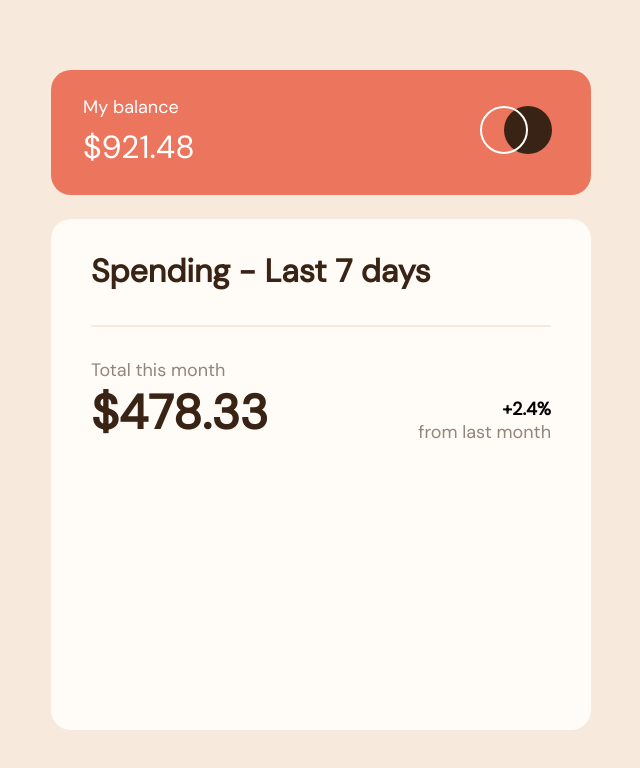
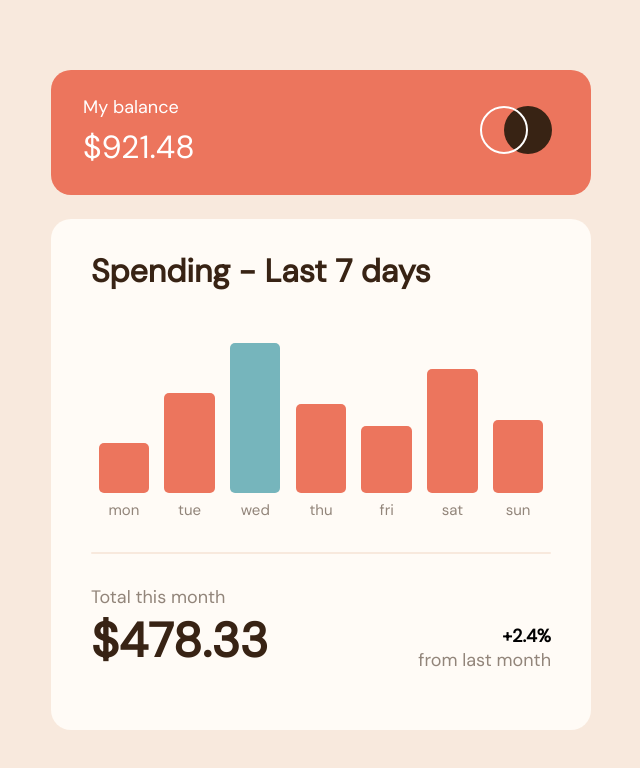
Before and after one commit to bradleyhop/frontend-mentor-expenses-chart-component, a Vue app: page / in a window 1280 px wide. Shown: the top 768 px of the page, without its empty margins (319-959 px from the left). Built offline with nearby package versions, Linux system fonts and the light colour scheme.

Commit message:
draw bars for chart and labels, hover colors; npm update

```diff
--- /dev/null
+++ b/src/components/BarChart.vue
@@ -0,0 +1,107 @@
+<script>
+export default {
+  name: 'BarChart',
+
+  props: {
+    expJSON: {
+      type: Array,
+      default: () => [],
+      required: true
+    }
+  },
+
+  computed: {
+    maxExpense() {
+      return Math.max(...this.expJSON.map((exp) => exp.amount))
+    }
+  }
+}
+</script>
+
+<template>
+  <div id="barChartContainer" class="bar-chart-container">
+    <div
+      v-for="expense in expJSON"
+      :key="expense.id"
+      class="bar-chart-container__bar"
+      :style="{
+        height: `${(expense.amount / maxExpense) * 150}px`
+      }"
+      :class="`${expense.amount === maxExpense ? 'max' : ''}`"
+    >
+      <span data-text="$money" class="bodyBold bar-tooltip"></span>
+    </div>
+  </div>
+
+  <div class="bar-chart-container__legend">
+    <div v-for="days in expJSON" :key="days.id">
+      <p class="miniCaption day-title">{{ days.day }}</p>
+    </div>
+  </div>
+</template>
+
+<style lang="scss" scoped>
+$bar-width-desktop: 50.36px;
+
+.bar-chart-container {
+  min-height: 200px;
+  display: flex;
+  align-items: flex-end;
+  justify-content: space-around;
+}
+
+.bar-chart-container__legend {
+  @extend .bar-chart-container;
+  min-height: initial;
+}
+
+.day-title {
+  color: $medBrown;
+  line-height: 19.53px;
+  padding-top: 8px;
+  width: $bar-width-desktop;
+  text-align: center;
+}
+
+.bar-chart-container__bar {
+  // for tooltip
+  position: relative;
+  display: inline-block;
+  // end tooltip scaffold
+  border-radius: 5px;
+  width: $bar-width-desktop;
+  background-color: $red;
+
+  // max expenditure value get different color
+  &.max {
+    background-color: $cyan;
+
+    &:hover {
+      background-color: #b4e0e5;
+    }
+  }
+
+  &:hover {
+    cursor: pointer;
+    background-color: #ff9b86;
+  }
+
+  .bar-tooltip {
+    content: attr(data-text);
+    position: absolute;
+    top: -25%;
+    //transform: translateY(-50%);
+    width: 40px; // placeholder
+    padding: 8px;
+    color: $cardWhite;
+    background-color: $darkBrown;
+    border-radius: 5px;
+    visibility: hidden;
+    z-index: 1;
+
+    &:hover {
+      visibility: visible;
+    }
+  }
+}
+</style>
--- a/src/components/ExpenseChart.vue
+++ b/src/components/ExpenseChart.vue
@@ -1,15 +1,23 @@
 <script>
+// for this project, loading local json
 import exp_json from '@/assets/data/data.json'
+// bar chart component
+import BarChart from './BarChart.vue'
 
 export default {
   name: 'ExpenseChart',
+
+  components: {
+    BarChart
+  },
+
   data() {
     return {
       expJSON: exp_json,
       // given as static data in project setup files
       balance: 921.48,
       monthlyTotalExpense: 478.33,
-      percentChange: "+2.4%"
+      percentChange: '+2.4%'
     }
   }
 }
@@ -29,10 +37,13 @@ export default {
 
     <div class="spending-container">
       <div class="headingL spending-title">Spending - Last 7 days</div>
+
       <div class="bar-chart-container">
-        <!--make into its own component?-->
+        <BarChart :expJSON="expJSON" />
       </div>
+
       <hr class="divider" />
+
       <div class="monthly-container">
         <div class="total-month-container">
           <div class="bodyRegular monthly-title">Total this month</div>
@@ -47,7 +58,7 @@ export default {
   </div>
 </template>
 
-<style lang="scss">
+<style lang="scss" scoped>
 .expense-chart {
   min-width: 540px;
 }
@@ -79,6 +90,11 @@ export default {
 
 .logo-img-container {
   padding-right: 39px;
+}
+
+.logo-img {
+  height: 48px;
+  width: 72px;
 }
 
 .spending-container {
```
Also changed, not shown: 1 other file (tests, documents, lock files or other folders).
